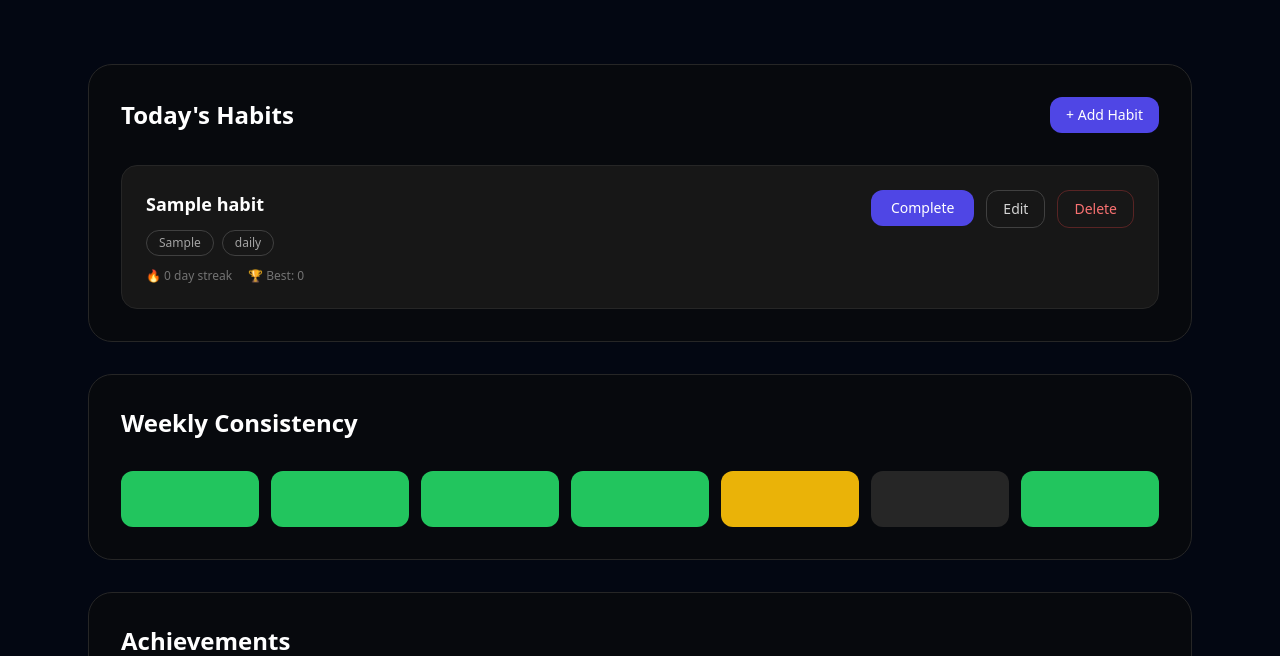
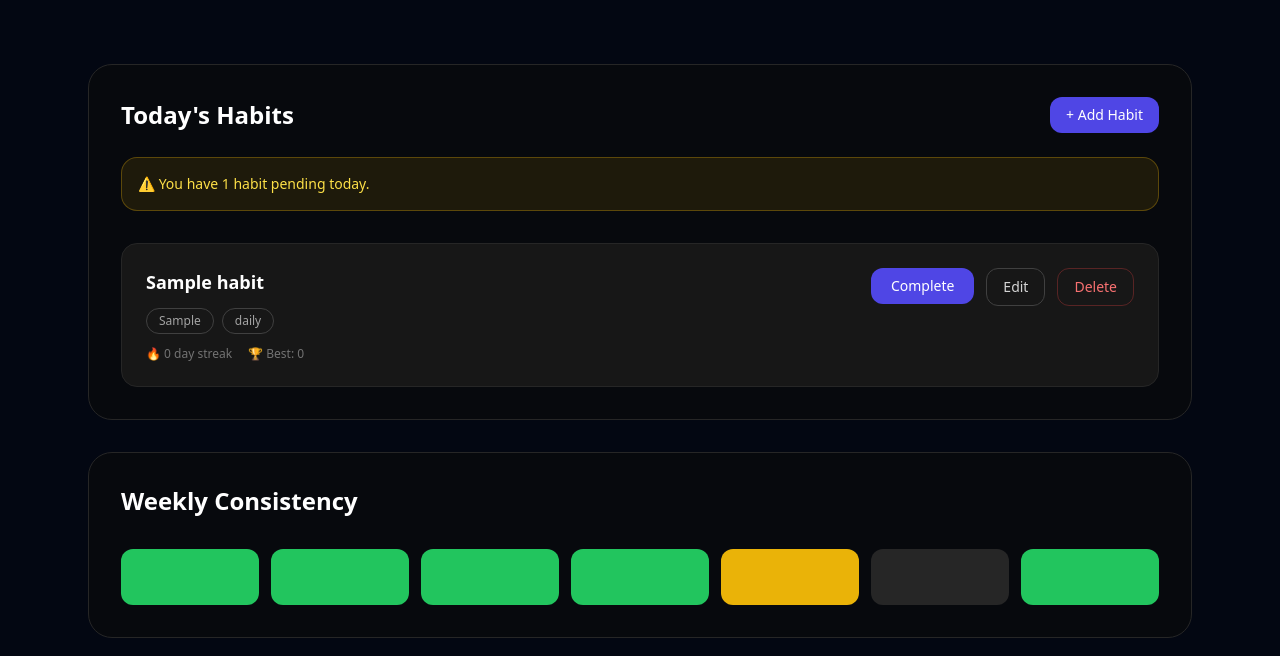
Before and after one commit to Arsha-shf/DailyChain, a Django app: page /habits/ in a window 1280 px wide. Shown: the part 61-717 px from the top of the page. Run offline with Django 5.2, Linux system fonts and the light colour scheme; a user stored in the database is signed in; tables that the repository leaves empty hold one stand-in row (values such as "Sample post"); data that the repository does not hold is empty; some libraries are stand-ins or nearby versions.

Commit message:
feat(habits): add reminder banner and drag-to-reorder

```diff
--- a/habits/models.py
+++ b/habits/models.py
@@ -21,8 +21,8 @@ class Habit(models.Model):
     frequency = models.CharField(
         max_length=20,
         choices=FrequencyChoices.choices,
-        default=FrequencyChoices.DAILY
-    )
+        default=FrequencyChoices.DAILY)
+    order = models.PositiveBigIntegerField(default=0)
 
     def current_streak(self):
         dates = set(
--- a/habits/urls.py
+++ b/habits/urls.py
@@ -8,4 +8,5 @@ urlpatterns = [
     path('<int:habit_id>/delete/', views.delete_habit, name='delete_habit'),
     path('<int:habit_id>/toggle/', views.toggle_habit, name='toggle_habit'),
     path('<int:habit_id>/', views.habit_detail, name='habit_detail'),
+    path('reorder/', views.reorder_habits, name='reorder_habits'),
 ]
--- a/habits/views.py
+++ b/habits/views.py
@@ -5,18 +5,25 @@ from django.db import IntegrityError
 from .models import Habit, HabitLog
 from .forms import HabitForm
 from datetime import date, timedelta
+import json
+from django.http import JsonResponse
 
 @login_required
 def habits(request):
-    habits = Habit.objects.filter(user=request.user, is_active=True)
+    habits = Habit.objects.filter(user=request.user, is_active=True).order_by('order')
     today = date.today()
     completed_today = HabitLog.objects.filter(
         habit__user=request.user,
         date=today
     ).values_list('habit_id', flat=True)
+    completed_count = completed_today.count()
+    total_habits = habits.count()
+    pending_count = total_habits - completed_count
+
     return render(request, 'habits/habits.html', {
         'habits': habits,
-        'completed_today': completed_today
+        'completed_today': completed_today,
+        'pending_count': pending_count
     })
 
 @login_required
@@ -94,3 +101,18 @@ def habit_detail(request, habit_id):
             'logged_dates': logged_dates,
         }
     )
+
+@login_required
+def reorder_habits(request):
+    if request.method == "POST":
+        data = json.loads(request.body)
+        habit_order = data["order"]
+
+        for i, habit_id in enumerate(habit_order):
+            try:
+                habit = Habit.objects.get(id=habit_id, user=request.user)
+                habit.order = i
+                habit.save()
+            except Habit.DoesNotExist:
+                continue
+        return JsonResponse({"status": "ok"})
--- a/templates/base.html
+++ b/templates/base.html
@@ -43,5 +43,8 @@
         {% endblock %}
     </main>
 
+    {% block scripts %}
+    {% endblock %}
+
 </body>
 </html>
--- a/templates/habits/habits.html
+++ b/templates/habits/habits.html
@@ -16,11 +16,19 @@
         </a>
     </div>
 
-    <div class="space-y-5 mt-8">
+    {% if pending_count > 0 %}
+    <div class="mt-6 rounded-2xl border border-yellow-500/30 bg-yellow-500/10 p-4">
+        <p class="text-sm font-medium text-yellow-300">
+            ⚠️ You have {{ pending_count }} habit{{ pending_count|pluralize }} pending today.
+        </p>
+    </div>
+    {% endif %}
+
+    <div id="habits-list" class="space-y-5 mt-8">
 
         {% for habit in habits %}
 
-        <div class="rounded-2xl border border-neutral-800 bg-neutral-900 p-6 transition hover:border-indigo-500">
+        <div data-id="{{ habit.id }}" class="rounded-2xl border border-neutral-800 bg-neutral-900 p-6 transition hover:border-indigo-500">
 
             <div class="flex justify-between items-start">
 
@@ -117,7 +125,6 @@
 </div>
 
 <!-- Weekly Heatmap -->
-<!-- TODO: connect in feat/habits-heatmap -->
 <div class="mt-8 rounded-3xl border border-neutral-800 bg-neutral-950/60 p-8">
 
     <h2 class="text-2xl font-semibold text-white">
@@ -139,7 +146,6 @@
 </div>
 
 <!-- Achievements -->
-<!-- TODO: connect in feat/habits-heatmap -->
 <div class="mt-8 rounded-3xl border border-neutral-800 bg-neutral-950/60 p-8">
 
     <h2 class="text-2xl font-semibold text-white">
@@ -168,3 +174,26 @@
 
 </div>
 {% endblock %}
+
+{% block scripts %}
+<script src="https://cdn.jsdelivr.net/npm/sortablejs@1.15.0/Sortable.min.js"></script>
+<script>
+  const list = document.getElementById('habits-list')
+
+  Sortable.create(list, {
+    animation: 150,
+    onEnd: function() {
+      const order = [...list.querySelectorAll('[data-id]')].map(el => el.dataset.id)
+
+      fetch("{% url 'reorder_habits' %}", {
+        method: 'POST',
+        headers: {
+          'Content-Type': 'application/json',
+          'X-CSRFToken': '{{ csrf_token }}'
+        },
+        body: JSON.stringify({ order: order })
+      })
+    }
+  })
+</script>
+{% endblock %}
```
Also changed, not shown: habits/migrations/0003_habit_order.py (added).
